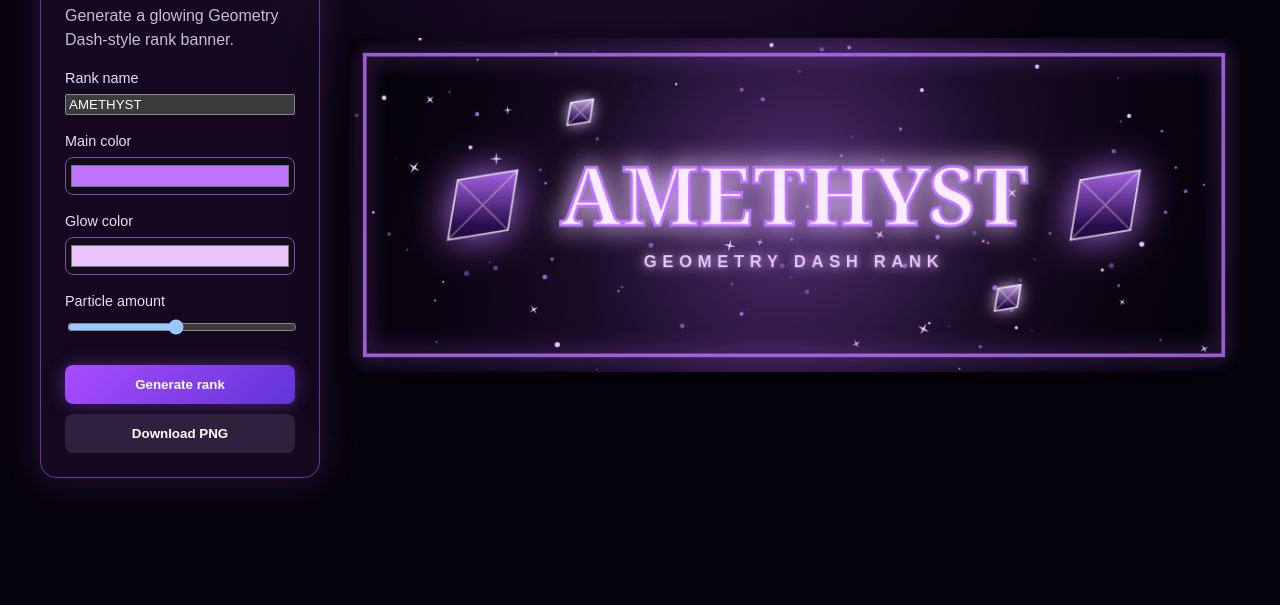
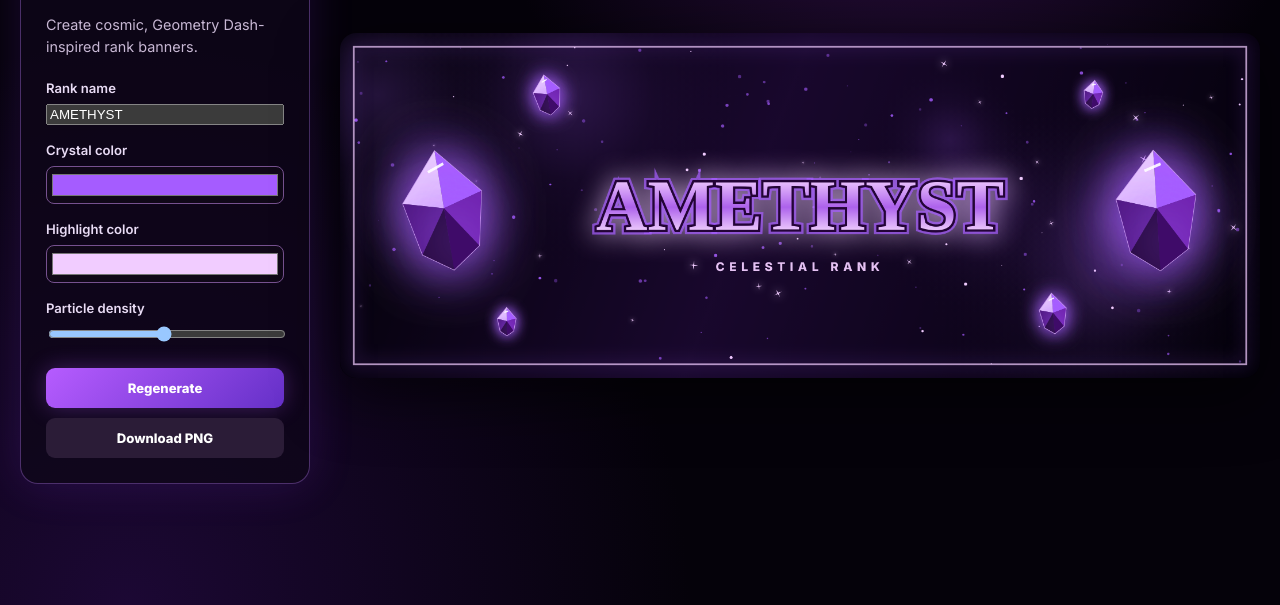
Before and after one commit to asinha2911-hash/GD-Rank-Generator, a plain HTML site: page index.html in a window 1280 px wide. Shown: the part 195-800 px from the top of the page. Drawn offline with Linux system fonts and the light colour scheme.

Commit message:
Upgrade rank generator

```diff
--- a/index.html
+++ b/index.html
@@ -4,14 +4,20 @@
   <meta charset="UTF-8" />
   <meta name="viewport" content="width=device-width, initial-scale=1.0" />
   <title>GD Rank Generator</title>
+
+  <link rel="preconnect" href="https://fonts.googleapis.com">
+  <link rel="preconnect" href="https://fonts.gstatic.com" crossorigin>
+  <link href="https://fonts.googleapis.com/css2?family=Cinzel+Decorative:wght@700;900&family=Inter:wght@400;600;800&display=swap" rel="stylesheet">
+
   <link rel="stylesheet" href="style.css" />
 </head>
 
 <body>
   <main class="app">
-    <section class="panel">
-      <h1>GD Rank Generator</h1>
-      <p>Generate a glowing Geometry Dash-style rank banner.</p>
+    <aside class="controls">
+      <p class="eyebrow">BLOODSTONE GRAPHICS ENGINE</p>
+      <h1>Rank Generator</h1>
+      <p class="intro">Create cosmic, Geometry Dash-inspired rank banners.</p>
 
       <label>
         Rank name
@@ -19,26 +25,28 @@
       </label>
 
       <label>
-        Main color
-        <input id="mainColor" type="color" value="#bd75ff" />
+        Crystal color
+        <input id="mainColor" type="color" value="#a55cff" />
       </label>
 
       <label>
-        Glow color
-        <input id="glowColor" type="color" value="#e9c4ff" />
+        Highlight color
+        <input id="glowColor" type="color" value="#f1ccff" />
       </label>
 
       <label>
-        Particle amount
-        <input id="particleAmount" type="range" min="10" max="180" value="90" />
+        Particle density
+        <input id="particleAmount" type="range" min="25" max="220" value="120" />
       </label>
 
-      <button id="generateButton">Generate rank</button>
-      <button id="downloadButton" class="secondary">Download PNG</button>
-    </section>
+      <div class="button-row">
+        <button id="generateButton">Regenerate</button>
+        <button id="downloadButton" class="secondary">Download PNG</button>
+      </div>
+    </aside>
 
     <section class="preview">
-      <canvas id="rankCanvas" width="960" height="360"></canvas>
+      <canvas id="rankCanvas" width="1600" height="600"></canvas>
     </section>
   </main>
 
--- a/script.js
+++ b/script.js
@@ -9,160 +9,238 @@
 const generateButton = document.getElementById("generateButton");
 const downloadButton = document.getElementById("downloadButton");
 
-function hexToRgba(hex, alpha) {
-  const value = hex.replace("#", "");
-  const red = parseInt(value.slice(0, 2), 16);
-  const green = parseInt(value.slice(2, 4), 16);
-  const blue = parseInt(value.slice(4, 6), 16);
-
-  return `rgba(${red}, ${green}, ${blue}, ${alpha})`;
-}
-
 function random(min, max) {
   return Math.random() * (max - min) + min;
 }
 
-function drawStar(x, y, radius, color) {
+function hexToRgb(hex) {
+  const value = hex.replace("#", "");
+  return {
+    r: parseInt(value.slice(0, 2), 16),
+    g: parseInt(value.slice(2, 4), 16),
+    b: parseInt(value.slice(4, 6), 16)
+  };
+}
+
+function rgba(hex, alpha) {
+  const { r, g, b } = hexToRgb(hex);
+  return `rgba(${r}, ${g}, ${b}, ${alpha})`;
+}
+
+function polygon(points, fill, stroke = null, lineWidth = 1) {
+  ctx.beginPath();
+  ctx.moveTo(points[0][0], points[0][1]);
+
+  for (const point of points.slice(1)) {
+    ctx.lineTo(point[0], point[1]);
+  }
+
+  ctx.closePath();
+  ctx.fillStyle = fill;
+  ctx.fill();
+
+  if (stroke) {
+    ctx.strokeStyle = stroke;
+    ctx.lineWidth = lineWidth;
+    ctx.stroke();
+  }
+}
+
+function drawSpark(x, y, size, color) {
   ctx.save();
   ctx.translate(x, y);
   ctx.rotate(random(0, Math.PI));
 
   ctx.beginPath();
-  for (let point = 0; point < 8; point++) {
-    const angle = (Math.PI * 2 * point) / 8;
-    const length = point % 2 === 0 ? radius : radius * 0.22;
+  for (let index = 0; index < 8; index++) {
+    const angle = (Math.PI * 2 * index) / 8;
+    const length = index % 2 === 0 ? size : size * 0.18;
     ctx.lineTo(Math.cos(angle) * length, Math.sin(angle) * length);
   }
 
   ctx.closePath();
+  ctx.shadowBlur = size * 2;
+  ctx.shadowColor = color;
   ctx.fillStyle = color;
   ctx.fill();
   ctx.restore();
 }
 
-function drawCrystal(x, y, size, color) {
+function drawCrystal(x, y, size, color, glow) {
   ctx.save();
   ctx.translate(x, y);
-  ctx.rotate(Math.PI / 4);
+  ctx.rotate(random(-0.18, 0.18));
 
-  ctx.shadowBlur = size * 0.8;
-  ctx.shadowColor = color;
+  ctx.shadowBlur = size;
+  ctx.shadowColor = rgba(color, 0.85);
 
-  const gradient = ctx.createLinearGradient(-size, -size, size, size);
-  gradient.addColorStop(0, "#ffffff");
-  gradient.addColorStop(0.18, color);
-  gradient.addColorStop(0.65, "#2a0c4d");
-  gradient.addColorStop(1, "#05010b");
+  const outer = [
+    [0, -size],
+    [size * 0.72, -size * 0.15],
+    [size * 0.52, size * 0.82],
+    [0, size * 1.18],
+    [-size * 0.52, size * 0.82],
+    [-size * 0.72, -size * 0.15]
+  ];
 
-  ctx.fillStyle = gradient;
-  ctx.beginPath();
-  ctx.moveTo(0, -size);
-  ctx.lineTo(size * 0.72, 0);
-  ctx.lineTo(0, size);
-  ctx.lineTo(-size * 0.72, 0);
-  ctx.closePath();
-  ctx.fill();
+  polygon(outer, "#13051f", rgba(glow, 0.85), 2);
+
+  polygon(
+    [[0, -size], [size * 0.72, -size * 0.15], [0, size * 0.05]],
+    color
+  );
+
+  polygon(
+    [[0, -size], [0, size * 0.05], [-size * 0.72, -size * 0.15]],
+    "#e9caff"
+  );
+
+  polygon(
+    [[-size * 0.72, -size * 0.15], [0, size * 0.05], [-size * 0.52, size * 0.82]],
+    "#4d147f"
+  );
+
+  polygon(
+    [[0, size * 0.05], [size * 0.72, -size * 0.15], [size * 0.52, size * 0.82]],
+    "#6e21ad"
+  );
+
+  polygon(
+    [[-size * 0.52, size * 0.82], [0, size * 0.05], [0, size * 1.18]],
+    "#26083f"
+  );
+
+  polygon(
+    [[0, size * 0.05], [size * 0.52, size * 0.82], [0, size * 1.18]],
+    "#3f0b69"
+  );
 
   ctx.shadowBlur = 0;
-  ctx.strokeStyle = "rgba(255,255,255,0.7)";
-  ctx.lineWidth = 2;
-  ctx.stroke();
-
   ctx.beginPath();
-  ctx.moveTo(0, -size);
-  ctx.lineTo(0, size);
-  ctx.moveTo(-size * 0.72, 0);
-  ctx.lineTo(size * 0.72, 0);
-  ctx.strokeStyle = "rgba(255,255,255,0.28)";
+  ctx.moveTo(-size * 0.18, -size * 0.64);
+  ctx.lineTo(size * 0.12, -size * 0.75);
+  ctx.strokeStyle = "rgba(255,255,255,0.9)";
+  ctx.lineWidth = Math.max(2, size * 0.05);
   ctx.stroke();
 
   ctx.restore();
 }
 
-function drawRank() {
-  const width = canvas.width;
-  const height = canvas.height;
-  const title = rankName.value.trim().toUpperCase() || "AMETHYST";
-  const color = mainColor.value;
-  const glow = glowColor.value;
-  const particles = Number(particleAmount.value);
+function drawText(title, color, glow) {
+  let fontSize = 124;
 
-  ctx.clearRect(0, 0, width, height);
-
-  const background = ctx.createLinearGradient(0, 0, width, height);
-  background.addColorStop(0, "#030107");
-  background.addColorStop(0.5, "#160824");
-  background.addColorStop(1, "#030107");
-  ctx.fillStyle = background;
-  ctx.fillRect(0, 0, width, height);
-
-  const centerGlow = ctx.createRadialGradient(
-    width / 2, height / 2, 10,
-    width / 2, height / 2, 450
-  );
-  centerGlow.addColorStop(0, hexToRgba(color, 0.34));
-  centerGlow.addColorStop(0.48, hexToRgba(color, 0.08));
-  centerGlow.addColorStop(1, "rgba(0,0,0,0)");
-  ctx.fillStyle = centerGlow;
-  ctx.fillRect(0, 0, width, height);
-
-  for (let index = 0; index < particles; index++) {
-    const x = random(0, width);
-    const y = random(0, height);
-    const size = random(0.5, 2.8);
-
-    ctx.beginPath();
-    ctx.arc(x, y, size, 0, Math.PI * 2);
-    ctx.fillStyle = index % 4 === 0 ? glow : hexToRgba(color, random(0.35, 0.9));
-    ctx.fill();
+  while (fontSize > 42) {
+    ctx.font = `900 ${fontSize}px "Cinzel Decorative"`;
+    if (ctx.measureText(title).width < 1030) break;
+    fontSize -= 2;
   }
-
-  for (let index = 0; index < 18; index++) {
-    drawStar(random(30, width - 30), random(20, height - 20), random(2, 7), glow);
-  }
-
-  ctx.save();
-  ctx.strokeStyle = hexToRgba(color, 0.78);
-  ctx.lineWidth = 4;
-  ctx.shadowBlur = 22;
-  ctx.shadowColor = color;
-  ctx.strokeRect(18, 18, width - 36, height - 36);
-  ctx.restore();
-
-  drawCrystal(145, 180, 53, color);
-  drawCrystal(815, 180, 53, color);
-  drawCrystal(250, 80, 20, glow);
-  drawCrystal(710, 280, 20, glow);
 
   ctx.save();
   ctx.textAlign = "center";
   ctx.textBaseline = "middle";
-  ctx.font = "bold 88px Georgia";
+  ctx.font = `900 ${fontSize}px "Cinzel Decorative"`;
 
+  ctx.shadowBlur = 48;
+  ctx.shadowColor = rgba(glow, 0.95);
+  ctx.lineWidth = 16;
+  ctx.strokeStyle = rgba(color, 0.7);
+  ctx.strokeText(title, 800, 310);
+
+  ctx.shadowBlur = 0;
+  ctx.lineWidth = 8;
+  ctx.strokeStyle = "#230436";
+  ctx.strokeText(title, 800, 310);
+
+  const metal = ctx.createLinearGradient(0, 220, 0, 400);
+  metal.addColorStop(0, "#ffffff");
+  metal.addColorStop(0.18, glow);
+  metal.addColorStop(0.46, "#ad62ec");
+  metal.addColorStop(0.72, "#f6d9ff");
+  metal.addColorStop(1, "#6820a9");
+
+  ctx.fillStyle = metal;
+  ctx.fillText(title, 800, 310);
+
+  ctx.font = "800 21px Inter";
+  ctx.letterSpacing = "8px";
+  ctx.fillStyle = rgba(glow, 0.95);
+  ctx.fillText("CELESTIAL RANK", 800, 408);
+
+  ctx.restore();
+}
+
+function drawRank() {
+  const title = rankName.value.trim().toUpperCase() || "AMETHYST";
+  const color = mainColor.value;
+  const glow = glowColor.value;
+  const amount = Number(particleAmount.value);
+  const width = canvas.width;
+  const height = canvas.height;
+
+  ctx.clearRect(0, 0, width, height);
+
+  const base = ctx.createLinearGradient(0, 0, width, height);
+  base.addColorStop(0, "#020107");
+  base.addColorStop(0.45, "#19082d");
+  base.addColorStop(1, "#030109");
+  ctx.fillStyle = base;
+  ctx.fillRect(0, 0, width, height);
+
+  for (let index = 0; index < 6; index++) {
+    const x = random(0, width);
+    const y = random(0, height);
+    const radius = random(130, 330);
+
+    const cloud = ctx.createRadialGradient(x, y, 0, x, y, radius);
+    cloud.addColorStop(0, rgba(color, random(0.1, 0.22)));
+    cloud.addColorStop(0.45, rgba(color, 0.04));
+    cloud.addColorStop(1, "rgba(0,0,0,0)");
+
+    ctx.fillStyle = cloud;
+    ctx.fillRect(0, 0, width, height);
+  }
+
+  for (let index = 0; index < amount; index++) {
+    const x = random(20, width - 20);
+    const y = random(20, height - 20);
+    const size = random(0.6, 3.1);
+
+    ctx.beginPath();
+    ctx.arc(x, y, size, 0, Math.PI * 2);
+    ctx.fillStyle = index % 5 === 0 ? glow : rgba(color, random(0.3, 0.9));
+    ctx.fill();
+  }
+
+  for (let index = 0; index < 25; index++) {
+    drawSpark(random(35, width - 35), random(30, height - 30), random(2, 8), glow);
+  }
+
+  ctx.save();
   ctx.shadowBlur = 28;
-  ctx.shadowColor = glow;
-  ctx.fillStyle = "#fff8ff";
-  ctx.fillText(title, width / 2, 177);
+  ctx.shadowColor = color;
+  ctx.strokeStyle = rgba(glow, 0.72);
+  ctx.lineWidth = 3;
+  ctx.strokeRect(24, 24, width - 48, height - 48);
+  ctx.restore();
 
-  ctx.lineWidth = 3;
-  ctx.strokeStyle = color;
-  ctx.strokeText(title, width / 2, 177);
+  drawCrystal(180, 300, 96, color, glow);
+  drawCrystal(1420, 300, 96, color, glow);
+  drawCrystal(360, 105, 32, color, glow);
+  drawCrystal(1240, 485, 32, color, glow);
+  drawCrystal(290, 500, 22, color, glow);
+  drawCrystal(1310, 105, 22, color, glow);
 
-  ctx.font = "bold 18px Arial";
-  ctx.letterSpacing = "6px";
-  ctx.shadowBlur = 12;
-  ctx.fillStyle = glow;
-  ctx.fillText("GEOMETRY DASH RANK", width / 2, 242);
-  ctx.restore();
+  drawText(title, color, glow);
 }
 
 generateButton.addEventListener("click", drawRank);
 
 downloadButton.addEventListener("click", () => {
   const link = document.createElement("a");
-  link.download = `${rankName.value || "rank"}-rank.png`;
+  const filename = (rankName.value.trim() || "rank").toLowerCase();
+  link.download = `${filename}-gd-rank.png`;
   link.href = canvas.toDataURL("image/png");
   link.click();
 });
 
-drawRank();
+document.fonts.ready.then(drawRank);
--- a/style.css
+++ b/style.css
@@ -1,6 +1,6 @@
 :root {
   color-scheme: dark;
-  font-family: Arial, Helvetica, sans-serif;
+  font-family: Inter, Arial, sans-serif;
 }
 
 * {
@@ -8,48 +8,60 @@
 }
 
 body {
+  min-height: 100vh;
   margin: 0;
-  min-height: 100vh;
-  color: #f8efff;
+  color: #f8f3ff;
   background:
-    radial-gradient(circle at 50% 0%, #27113c 0%, transparent 45%),
-    #07030d;
+    radial-gradient(circle at 70% 0%, #301047 0%, transparent 35%),
+    radial-gradient(circle at 10% 100%, #1c0834 0%, transparent 40%),
+    #05020a;
 }
 
 .app {
-  width: min(1200px, calc(100% - 32px));
+  width: min(1380px, calc(100% - 40px));
   min-height: 100vh;
   margin: auto;
   display: grid;
-  grid-template-columns: 280px 1fr;
-  gap: 28px;
+  grid-template-columns: 290px 1fr;
+  gap: 30px;
   align-items: center;
 }
 
-.panel {
-  padding: 24px;
-  border: 1px solid #6d3a95;
-  border-radius: 16px;
-  background: rgba(21, 10, 34, 0.86);
-  box-shadow: 0 0 35px rgba(190, 104, 255, 0.18);
+.controls {
+  padding: 25px;
+  border: 1px solid rgba(190, 127, 255, 0.35);
+  border-radius: 18px;
+  background: rgba(15, 7, 26, 0.82);
+  box-shadow: 0 0 45px rgba(151, 65, 255, 0.16);
+}
+
+.eyebrow {
+  margin: 0;
+  color: #cc9cff;
+  font-size: 0.67rem;
+  font-weight: 800;
+  letter-spacing: 0.13em;
 }
 
 h1 {
-  margin-top: 0;
-  font-size: 1.5rem;
+  margin: 8px 0;
+  font-size: 1.7rem;
 }
 
-p {
-  color: #cbbbd8;
+.intro {
+  margin: 0 0 22px;
+  color: #c8b8d4;
   line-height: 1.5;
+  font-size: 0.9rem;
 }
 
 label {
   display: grid;
   gap: 8px;
-  margin: 18px 0;
-  color: #eadbff;
-  font-size: 0.9rem;
+  margin: 17px 0;
+  color: #e9dcf5;
+  font-size: 0.82rem;
+  font-weight: 600;
 }
 
 input {
@@ -58,31 +70,42 @@
 
 input[type="text"] {
   padding: 11px;
-  border: 1px solid #8052a3;
+  border: 1px solid #76518f;
   border-radius: 8px;
+  outline: none;
   color: white;
-  background: #120b1c;
+  background: #100818;
+  font: 700 0.95rem Inter, sans-serif;
+}
+
+input[type="text"]:focus {
+  border-color: #cc88ff;
+  box-shadow: 0 0 0 3px rgba(190, 104, 255, 0.18);
 }
 
 input[type="color"] {
   height: 38px;
   padding: 3px;
-  border: 1px solid #8052a3;
+  border: 1px solid #76518f;
   border-radius: 8px;
-  background: #120b1c;
+  background: #100818;
+}
+
+.button-row {
+  display: grid;
+  gap: 10px;
+  margin-top: 24px;
 }
 
 button {
-  width: 100%;
-  margin-top: 10px;
   padding: 12px;
   cursor: pointer;
   border: 0;
-  border-radius: 8px;
+  border-radius: 9px;
   color: white;
-  font-weight: bold;
-  background: linear-gradient(135deg, #a94cff, #6134d7);
-  box-shadow: 0 0 18px rgba(185, 99, 255, 0.35);
+  background: linear-gradient(135deg, #b65cff, #6530c8);
+  box-shadow: 0 0 22px rgba(177, 86, 255, 0.3);
+  font: 800 0.82rem Inter, sans-serif;
 }
 
 button:hover {
@@ -90,15 +113,15 @@
 }
 
 button.secondary {
-  background: #30203d;
+  background: #2b1c37;
   box-shadow: none;
 }
 
 .preview {
   overflow: hidden;
-  border-radius: 14px;
+  border-radius: 16px;
   background: #030106;
-  box-shadow: 0 12px 50px rgba(0, 0, 0, 0.55);
+  box-shadow: 0 18px 60px rgba(0, 0, 0, 0.6);
 }
 
 canvas {
@@ -107,9 +130,9 @@
   height: auto;
 }
 
-@media (max-width: 800px) {
+@media (max-width: 850px) {
   .app {
     grid-template-columns: 1fr;
-    padding: 24px 0;
+    padding: 28px 0;
   }
 }
```
